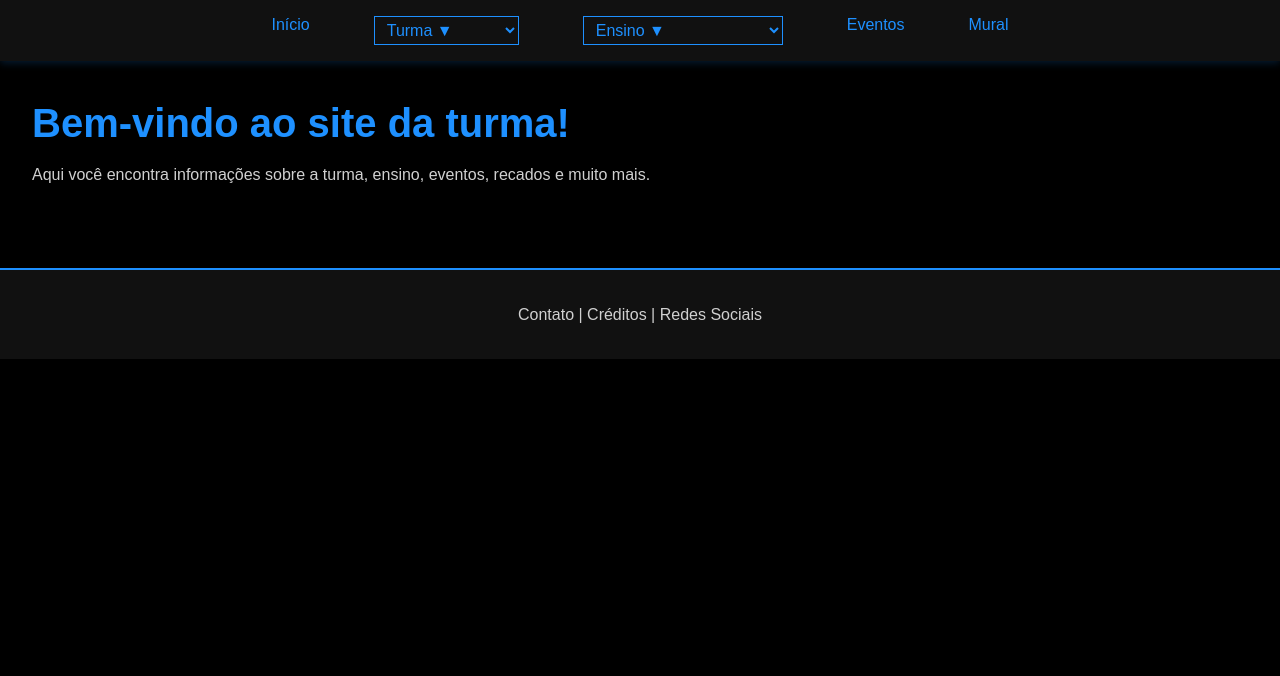
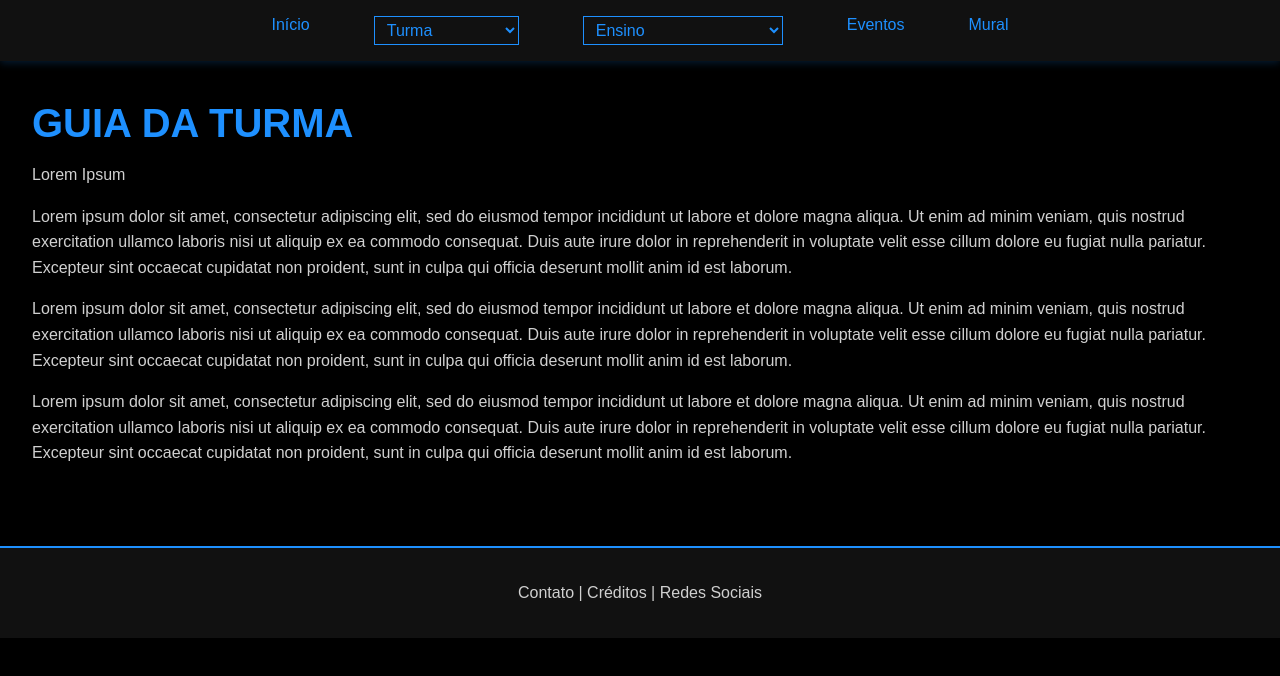
Before and after one commit to Liyjkkif/sitedaturma, a website: page index.html in a window 1280 px wide. Drawn offline with Linux system fonts and the light colour scheme.

Commit message:
Update index.html

```diff
--- a/index.html
+++ b/index.html
@@ -1,18 +1,11 @@
-<!DOCTYPE html>
-<html lang="pt-br">
-<head>
-  <meta charset="UTF-8">
-  <title>Site da Turma</title>
   <link rel="stylesheet" href="style.css">
-</head>
-<body>
 
   <nav>
     <ul class="nav">
       <li><a href="index.html">Início</a></li>
       <li>
         <select onchange="location.href=this.value">
-          <option value="">Turma ▼</option>
+          <option value="">Turma</option>
           <option value="sobreturma.html">Sobre a Turma</option>
           <option value="integrantes.html">Integrantes</option>
           <option value="galeria.html">Galeria</option>
@@ -20,7 +13,7 @@
       </li>
       <li>
         <select onchange="location.href=this.value">
-          <option value="">Ensino ▼</option>
+          <option value="">Ensino</option>
           <option value="questionario.html">Questionário Bimestral</option>
           <option value="apostilas.html">Apostilas / Downloads</option>
           <option value="chat.html">Chat</option>
@@ -32,13 +25,32 @@
   </nav>
 
   <main>
-    <h1>Bem-vindo ao site da turma!</h1>
-    <p>Aqui você encontra informações sobre a turma, ensino, eventos, recados e muito mais.</p>
+    <h1>GUIA DA TURMA</h1>
+    <p>Lorem Ipsum</p>
+
+    <p>
+    Lorem ipsum dolor sit amet, consectetur adipiscing elit, sed do eiusmod tempor incididunt ut labore et dolore magna aliqua.
+Ut enim ad minim veniam, quis nostrud exercitation ullamco laboris nisi ut aliquip ex ea commodo consequat.
+Duis aute irure dolor in reprehenderit in voluptate velit esse cillum dolore eu fugiat nulla pariatur.
+Excepteur sint occaecat cupidatat non proident, sunt in culpa qui officia deserunt mollit anim id est laborum.
+   </p>
+
+    <p>
+    Lorem ipsum dolor sit amet, consectetur adipiscing elit, sed do eiusmod tempor incididunt ut labore et dolore magna aliqua.
+Ut enim ad minim veniam, quis nostrud exercitation ullamco laboris nisi ut aliquip ex ea commodo consequat.
+Duis aute irure dolor in reprehenderit in voluptate velit esse cillum dolore eu fugiat nulla pariatur.
+Excepteur sint occaecat cupidatat non proident, sunt in culpa qui officia deserunt mollit anim id est laborum.
+    </p>
+
+    <p>
+    Lorem ipsum dolor sit amet, consectetur adipiscing elit, sed do eiusmod tempor incididunt ut labore et dolore magna aliqua.
+Ut enim ad minim veniam, quis nostrud exercitation ullamco laboris nisi ut aliquip ex ea commodo consequat.
+Duis aute irure dolor in reprehenderit in voluptate velit esse cillum dolore eu fugiat nulla pariatur.
+Excepteur sint occaecat cupidatat non proident, sunt in culpa qui officia deserunt mollit anim id est laborum.
+    </p>
+
   </main>
 
   <footer>
     <p>Contato | Créditos | Redes Sociais</p>
   </footer>
-
-</body>
-</html>
```
